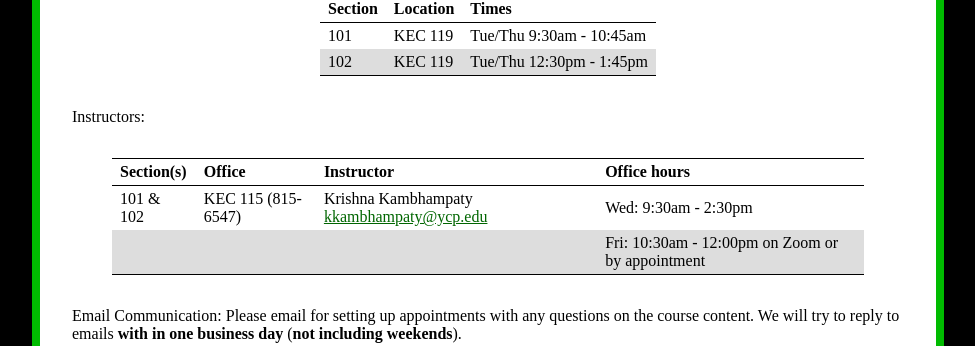
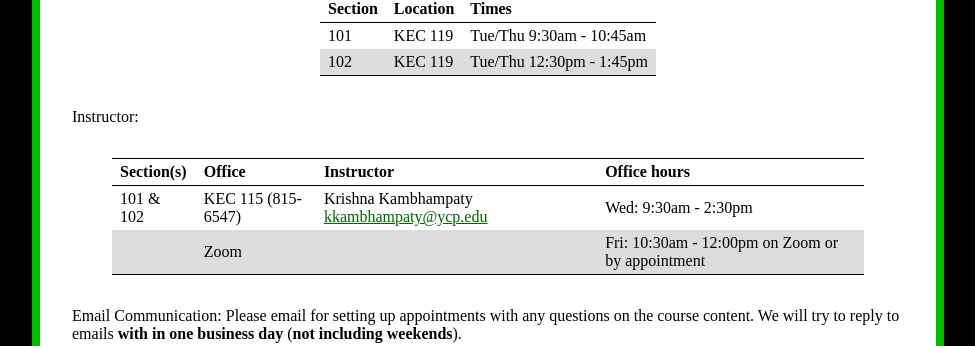
Before and after one commit to ycpcs/cs101-spring2023, a Jekyll site: the page built from syllabus.md, in a window 1280 px wide and 900 px high. Shown: the part 232-578 px from the top of the window, without its empty margins (152-1127 px from the left). Built offline with Jekyll 4.4.1, drawn with Linux system fonts in a browser that asks for light colours.

Commit message:
updated office hours

```diff
--- a/syllabus.md
+++ b/syllabus.md
@@ -17,12 +17,12 @@ CS 101 - Fundamentals of Computer Science I
 > 102 | KEC 119 | Tue/Thu 12:30pm - 1:45pm
 
 
-Instructors:
+Instructor:
 
 > Section(s)|Office| Instructor| Office hours
 > ---------- | ---------- | ------------- | ----------
 > 101 & 102	|KEC 115 (815-6547)| Krishna Kambhampaty <kkambhampaty@ycp.edu> | Wed: 9:30am - 2:30pm
-|||Fri: 10:30am - 12:00pm on Zoom or by appointment
+|Zoom||Fri: 10:30am - 12:00pm on Zoom or by appointment
 
 
 
```
